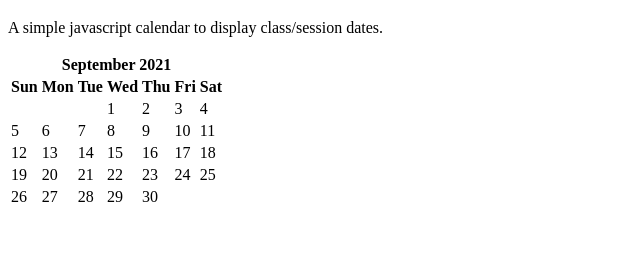
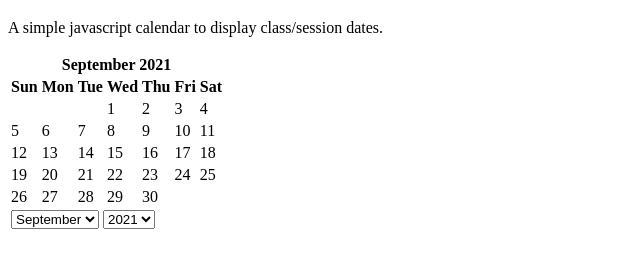
Before and after one commit to danielvoweb/simple-calendar, a website: page public/index.html in a window 1280 px wide. Shown: the part 61-326 px from the top of the page, without its empty margins (0-640 px from the left). Drawn offline with Linux system fonts and the light colour scheme.

Commit message:
feat: adds month and year selection

```diff
--- a/public/index.html
+++ b/public/index.html
@@ -15,10 +15,17 @@
       <p>A simple javascript calendar to display class/session dates.</p>
     </div>
     <div class="demo">
-      <table data-calendar>
+      <table data-calendar class="calendar">
         <thead></thead>
         <tbody></tbody>
-        <tfoot></tfoot>
+        <tfoot>
+          <tr>
+            <td colspan="7">
+              <select data-month></select>
+              <select data-year></select>
+            </td>
+          </tr>
+        </tfoot>
       </table>
     </div>
     <script>
@@ -68,11 +75,14 @@
       const weeksInMonth = Math.ceil(daysInMonth / 7);
 
       let date = 1;
-      for (let i = 0; i < weeksInMonth; i++) {
+      for (let indexWeeks = 0; indexWeeks < weeksInMonth; indexWeeks++) {
         const weekRow = document.createElement('tr');
-        for (let j = 0; j < 7; j++) {
+        for (let indexDays = 0; indexDays < 7; indexDays++) {
           const day = document.createElement('td');
-          if ((i == 0 && j < firstDayOfMonth) || date > daysInMonth) {
+          if (
+            (indexWeeks == 0 && indexDays < firstDayOfMonth) ||
+            date > daysInMonth
+          ) {
             day.textContent = '';
           } else {
             day.textContent = date;
@@ -82,6 +92,22 @@
         }
         el.querySelector('tbody').appendChild(weekRow);
       }
+
+      // Build Footer Selector
+      months.forEach((month) => {
+        const monthOption = document.createElement('option');
+        monthOption.textContent = month;
+        if (months[currentMonth] == month)
+          monthOption.setAttribute('selected', 'selected');
+        el.querySelector('tfoot [data-month]').appendChild(monthOption);
+      });
+
+      const selectYears = [0, 1, 2, 3, 4, 5];
+      selectYears.forEach((year) => {
+        const yearOption = document.createElement('option');
+        yearOption.textContent = currentYear + year;
+        el.querySelector('tfoot [data-year]').appendChild(yearOption);
+      });
     </script>
   </body>
 </html>
```
Also changed, not shown: src/index.html (deleted).
